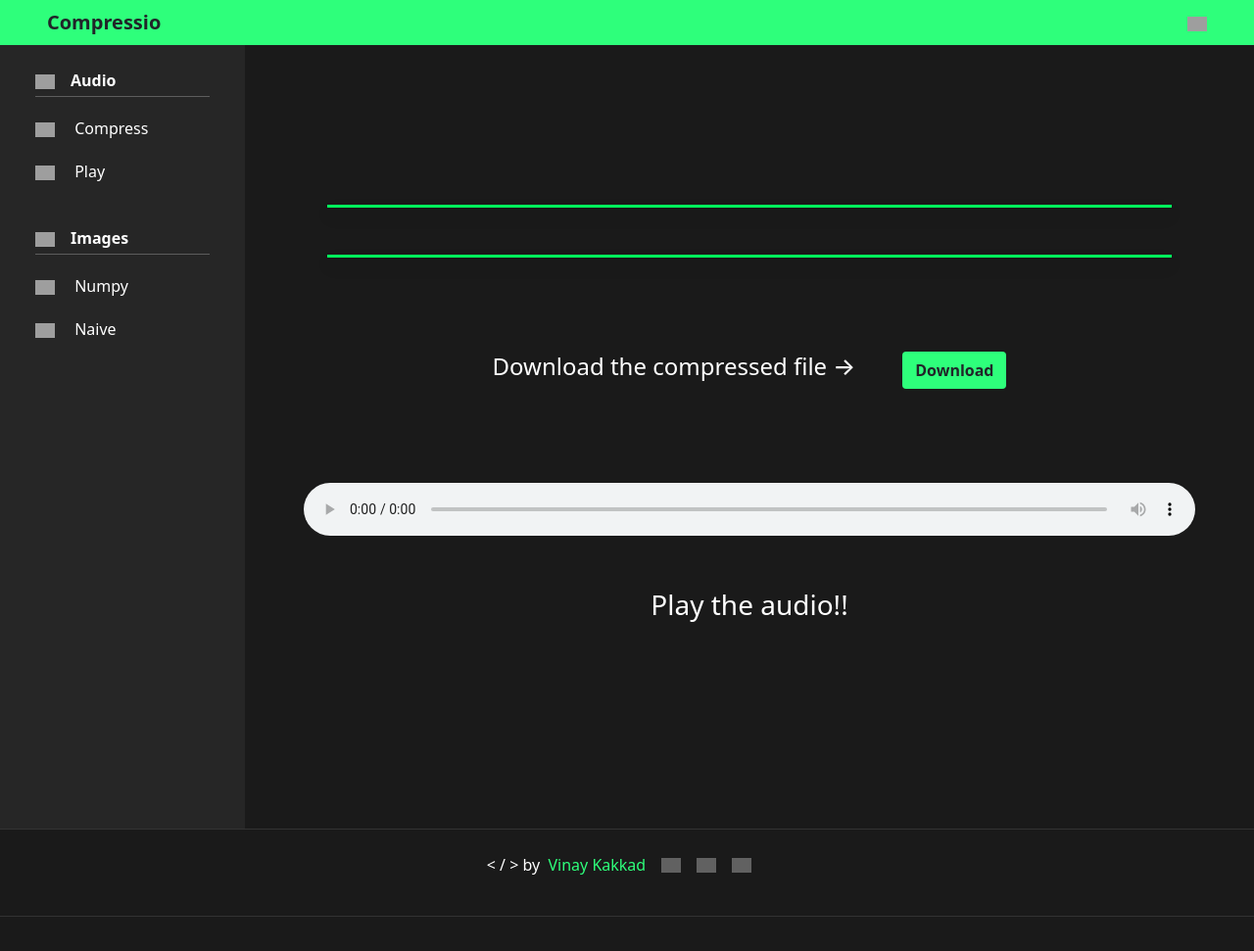
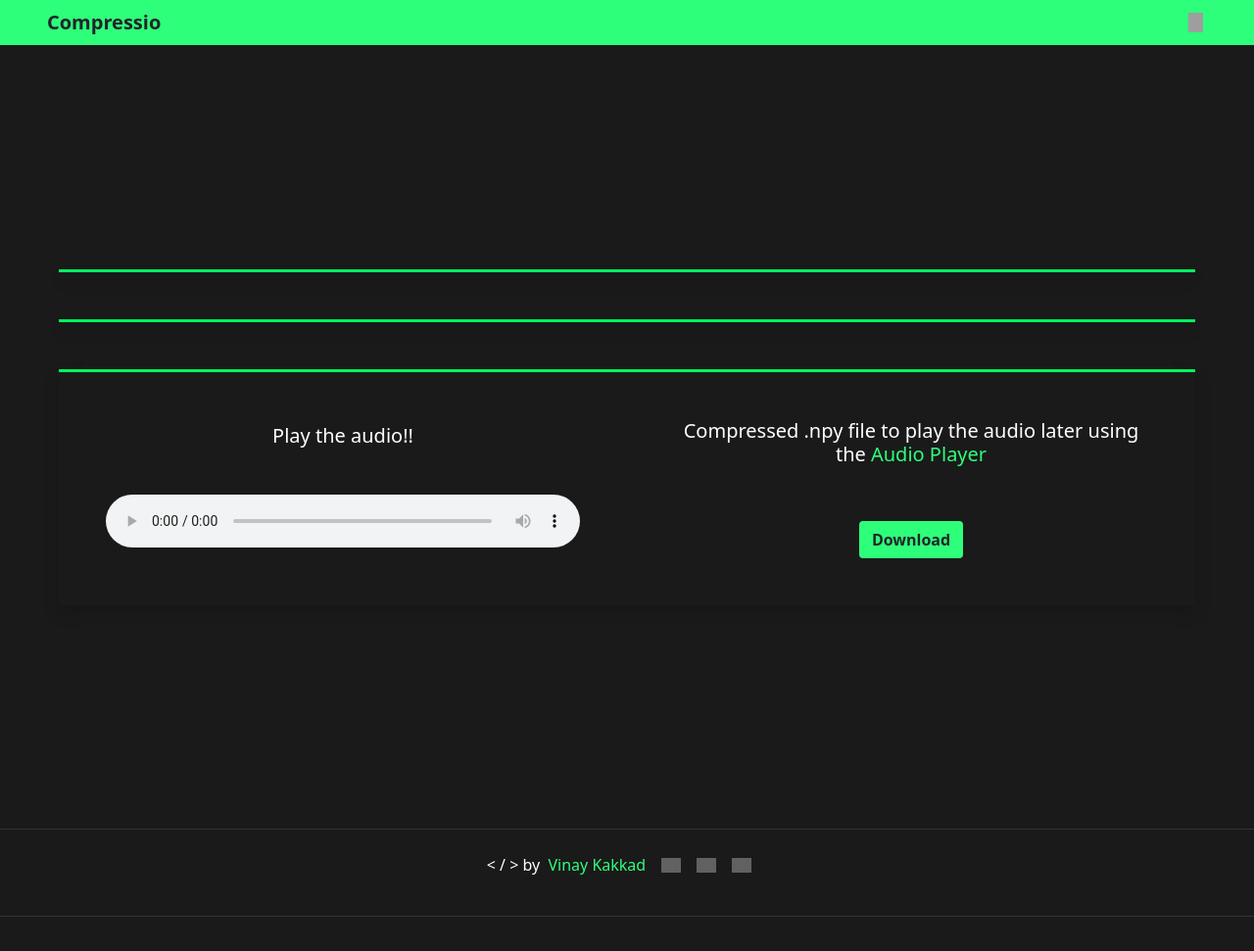
Before and after one commit to vinaykakkad/audio_and_image_compression, a Flask app: template app/templates/audio/results.html in a window 1280 px wide. Shown: the top 971 px of the page at 98% size. Run offline with Flask 2, Linux system fonts and the light colour scheme; the template is opened without the code that fills it, so the values that code supplies are empty; some libraries are stand-ins or nearby versions; grey boxes are pictures that could not be loaded.

Commit message:
update audio compression part

```diff
--- a/app/templates/audio/compress.html
+++ b/app/templates/audio/compress.html
@@ -9,13 +9,14 @@
 <div class="container-fluid">
 	<div class="row mb-5">
 		<div class="card p-3 mb-5 compress-card">
-			<div class="card-body">
+			<div class="card-bodymb-5">
 				<div class="d-flex mb-2">
 					<img src="{{ url_for('static', filename='images/upload.svg') }}" class="compress-icon me-3">
 					<p class="compress-card-heading mb-0">Upload a .wav file or choose from samples</p>
 				</div>
 				{% include 'audio/samples.html' %}
 			</div>
+			<small class="form-text text-green">** NOTE: If the file size is very large the server may not respond in time and will throw error. Try usning the samples in such cases</small>
 		</div>
 	</div>
 	<form action="{{ url_for('audio_compress_view')}}" method="POST" class="input-form" enctype=multipart/form-data>
--- a/app/templates/audio/results.html
+++ b/app/templates/audio/results.html
@@ -7,32 +7,39 @@
 {% endblock %}
 
 {% block body %}
-<div class="container-fluid">
+<div class="container-fluid p-0">
 
-	<div class="original-data shadow m-5 results-box">
+	<div class="original-data shadow my-5 mx-0 mx-sm-5 results-box">
 		{{ original_plot|safe }}
 	</div>
 
-	<div class="fft-data shadow m-5 results-box">
+	<div class="fft-data shadow my-5 mx-0 mx-sm-5 results-box">
 		{{ fft_plot|safe }}
 	</div>
 
-	<div class="download-button-box flex-center m-5 pt-5">
-		<h4 class="text-white">Download the compressed file &#8594;&emsp;&emsp;</h4>
-		<button class="btn my-button">
-			<a href="{{ url_for('static', filename='compress') }}/{{data_file_url}}" target="_blank" download class="text-dark">
-				Download
-			</a>
-		</button>
+	<div class="row my-5 mx-0 mx-sm-5 shadow results-box">
+		<div class="p-2 p-sm-5 col-sm-6 flex-center">
+			<div class="w-100">
+				<h5 class="text-white mx-auto text-center mb-5">Play the audio!!</h5>
+				<audio controls style="width:100%">
+					<source src="{{ url_for('static', filename='play') }}/{{audio_file_url}}">
+				</audio>
+			</div>
+		</div>
+		<div class="text-center p-2 p-sm-5 col-sm-6 flex-center">
+			<div>
+				<h5 class="text-white">Compressed .npy file to play the audio later using the
+					<a class="text-green" href="{{ url_for('audio_play_view')}}">Audio Player</a>
+				</h5>
+				<button class="mx-auto mt-5 btn my-button">
+					<a href="{{ url_for('static', filename='compress') }}/{{data_file_url}}" target="_blank" download class="text-dark">
+						Download
+					</a>
+				</button>
+			</div>
+		</div>
 	</div>
 
-	<div class="container mt-5 py-5">
-		<audio controls style="width:100%">
-			<source src="{{ url_for('static', filename='play') }}/{{audio_file_url}}">
-		</audio>
-		<br>
-		<h3 class="text-white mx-auto my-5 text-center">Play the audio!!</h3>
-	</div>
 
 </div>
 {% endblock %}
--- a/app/utils/audio/compress.py
+++ b/app/utils/audio/compress.py
@@ -83,7 +83,7 @@ def audio_compress(file, file_name, compression_ratio):
     # creating the visualisations
     data_plot = create_plot(data, channels, 'Data_points',
                             'Values', 'Original Data')
-    fft_plot = create_plot(fft_data, channels, 'Data_points',
+    fft_plot = create_plot(np.real(fft_data), channels, 'Data_points',
                            'Values', 'After applying FFT')
 
     # removing the less significat part from center for compression
@@ -98,6 +98,7 @@ def audio_compress(file, file_name, compression_ratio):
     else:
         trucated_l = fft_data[:preserve_length]
         trucated_r = fft_data[-preserve_length:]
+        data_to_pad = np.empty((2,))
         data_to_pad[0] = len(data)
         data_to_pad[1] = sampling_freq
 
--- a/tmp/css/audio/results.css
+++ b/tmp/css/audio/results.css
@@ -1,12 +1,3 @@
-.fft_data rect,
-.original-data rect {
-	stroke: white;
-}
-
-.mpld3-axesbg {
-	fill: none;
-}
-
 .results-box {
 	border-top: 3px solid var(--accent-green-dark);
 }
--- a/tmp/js/base.js
+++ b/tmp/js/base.js
@@ -2,9 +2,22 @@ document.addEventListener('DOMContentLoaded', () => {
 	const sidebar = document.querySelector(".sidebar");
 	const toggler = document.querySelector(".toggler");
 
-	toggler.addEventListener('click', () => {
+	onWindowResize();
+
+	window.onresize = onWindowResize;
+	toggler.addEventListener('click', onClickHandler);
+
+	function onWindowResize() {
+		if (window.screen.width < 990) {
+			const styles = getComputedStyle(sidebar);
+			if (styles.marginLeft !== '-250px') {
+				onClickHandler();
+			}
+		}
+	}
+
+	function onClickHandler() {
 		sidebar.classList.toggle('hide');
 		toggler.classList.toggle('rotate');
-	});
-
+	}
 });
```
Also changed, not shown: app/routes/audio.py (+10 -1 lines), app/utils/audio/play.py (+6 -2 lines), 3 other files.
